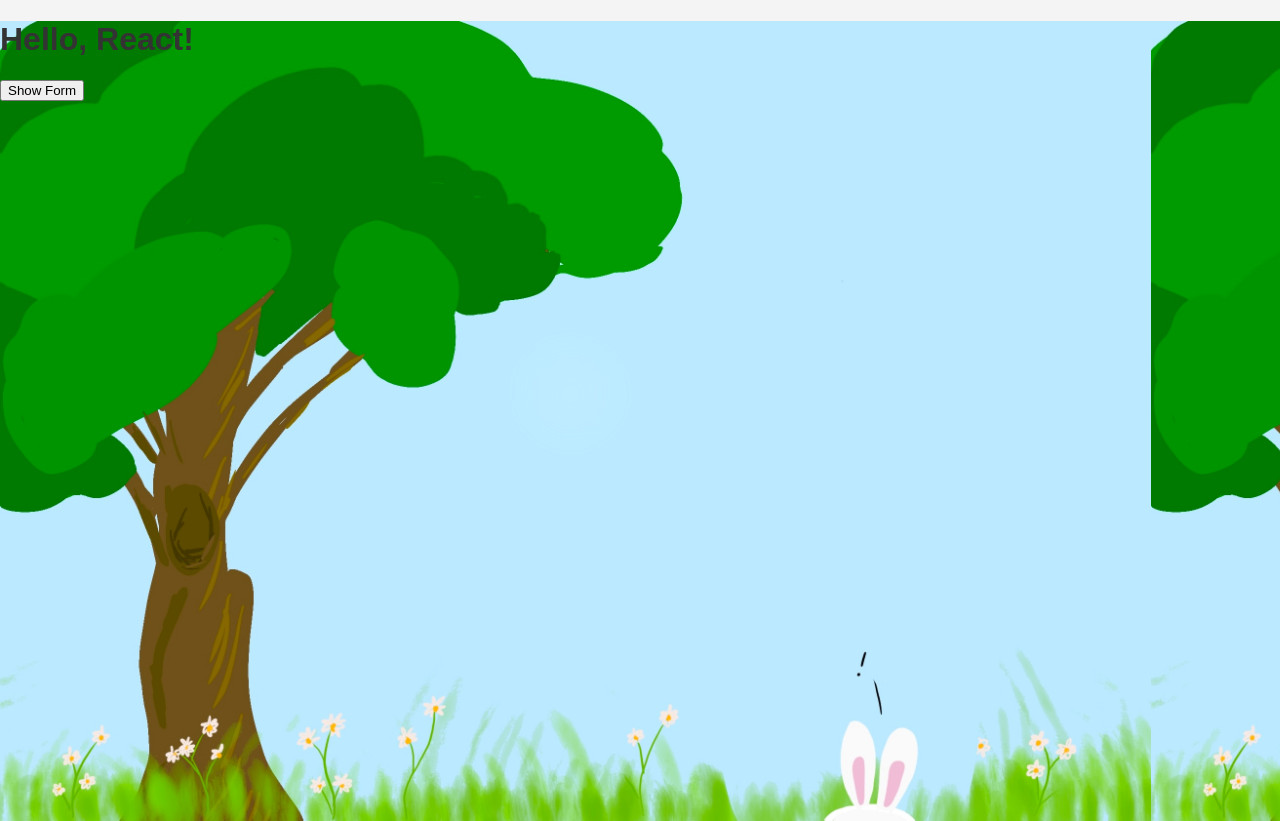
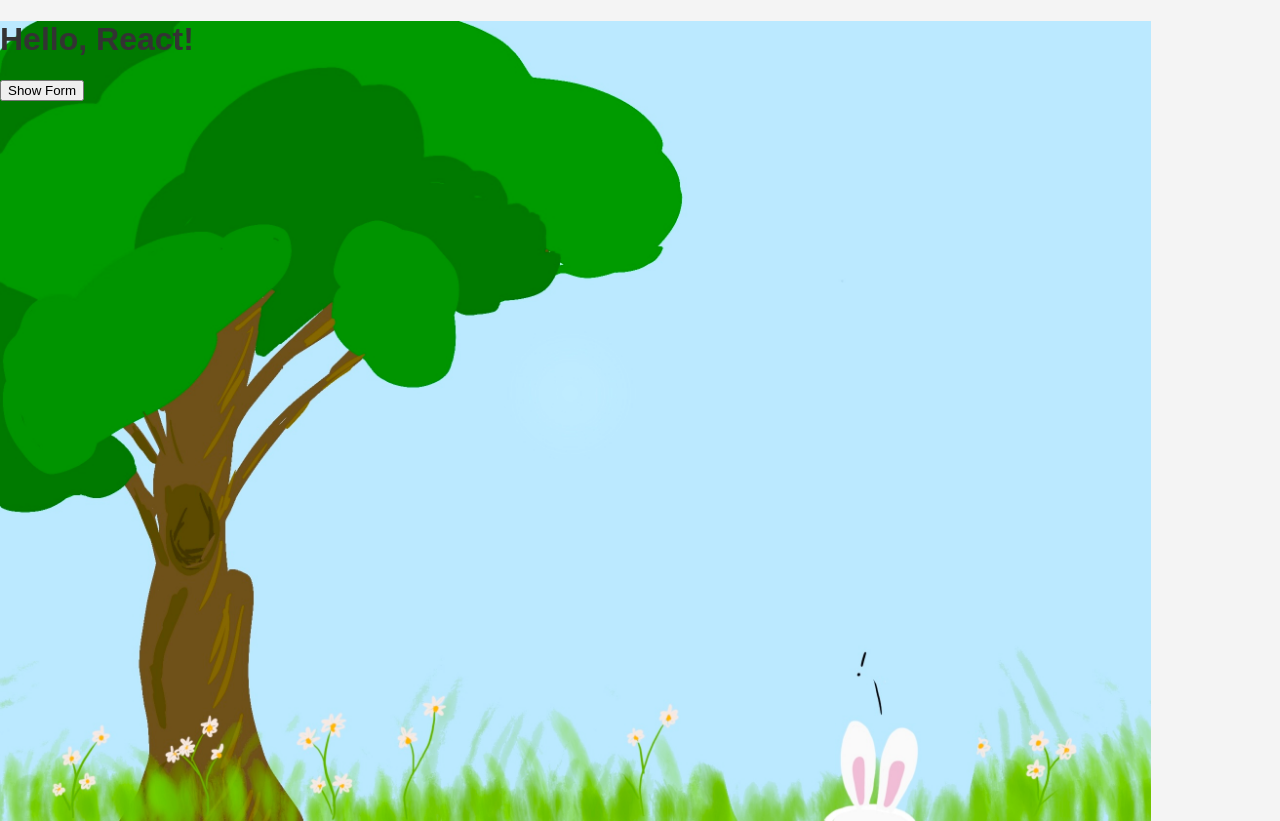
Before and after one commit to biancarosini/JumboHack-LGBMQ, a React (Vite) app: page / in a window 1280 px wide. Built offline with nearby package versions, Linux system fonts and the light colour scheme.

Commit message:
no repeat

```diff
--- a/src/App.jsx
+++ b/src/App.jsx
@@ -46,7 +46,7 @@ function Form(){
 
 function App() {
   return (
-    <div style={{backgroundImage: `url("Home.jpg")`, backgroundSize: 'contain', width:'100vw',height:'100vh'}} >
+    <div style={{backgroundImage: `url("Home.jpg")`, backgroundSize: 'contain', width:'100vw',height:'100vh',backgroundRepeat: 'no-repeat'}} >
       <h1>Hello, React!</h1>
       <StartButton/>
     </div>
```
